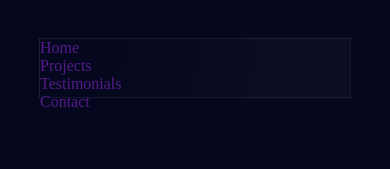
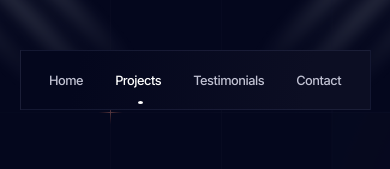
Before and after one commit to AzizMardonqulov/minemal-profil-website, a plain HTML site: page index.html in a window 390 px wide. Drawn offline with Linux system fonts and the light colour scheme; a web font is replaced by a local one.

Commit message:
add navbar style and reponsive in home page 🫡

```diff
--- a/index.html
+++ b/index.html
@@ -9,13 +9,14 @@
 <body>
     <div class="hader">
         <div class="hader-bg">
-            <img src="" alt="">
+            <img src="./img/spotlight.png" alt="">
+            <img src="./img/spotlight (1).png" alt="">
         </div>
         <div class="navbar">
             <div class="navbar-in">
                 <ul>
                     <li><a href="">Home</a></li>
-                    <li><a href="">Projects</a></li>
+                    <li><a class="active" href="">Projects</a></li>
                     <li><a href="">Testimonials</a></li>
                     <li><a href="">Contact</a></li>
                 </ul>
--- a/style.css
+++ b/style.css
@@ -1,3 +1,4 @@
+@import url('https://fonts.googleapis.com/css2?family=Cardo:ital,wght@0,400;0,700;1,400&family=Crimson+Text:ital,wght@0,400;0,600;0,700;1,400;1,600;1,700&family=Inter:ital,opsz,wght@0,14..32,100..900;1,14..32,100..900&family=Manrope:wght@200..800&family=Montserrat:ital,wght@0,100..900;1,100..900&family=Old+Standard+TT:ital,wght@0,400;0,700;1,400&family=PT+Sans+Narrow:wght@400;700&family=Poppins:ital,wght@0,100;0,200;0,300;0,400;0,500;0,600;0,700;0,800;0,900;1,100;1,200;1,300;1,400;1,500;1,600;1,700;1,800;1,900&family=Port+Lligat+Sans&family=Quicksand:wght@300..700&family=Rajdhani:wght@300;400;500;600;700&family=Roboto:ital,wght@0,100;0,300;0,400;0,500;0,700;0,900;1,100;1,300;1,400;1,500;1,700;1,900&family=Work+Sans:ital,wght@0,100..900;1,100..900&family=Yatra+One&display=swap');
 *{
     margin: 0;
     padding: 0;
@@ -13,25 +14,120 @@ li{
     list-style: none;
 }
 body{
-    background-image: url(./img/Vector\ \(1\).png);
+    width: 100%;
+    overflow-x: hidden;
+    /* background: url(./img/pattern.png) , #04071D ; */
+    background: #04071D;
 }
 .hader{
     width: 100%;
     height: 100vh;
     display: flex;
+    background-image: url(./img/grid-pattern.png) ;
     flex-direction: column;
-    background-color: #04071D;
+    position: relative;
 }
 .navbar{
     width: 100%;
-    height: 100px;
+    height: 150px;
     display: flex;
     justify-content: center;
-    align-items: center;
+    padding-top: 50px;
+}
+.hader-bg{
+    position:absolute;
+    width: 100%;
+    height: 100%;
+    z-index: -1;
+}
+
+.hader-bg img:first-child{
+    width: 40%;
+    position: absolute;
+    left: -5%;
+}
+.hader-bg img:last-child{
+    width: 40%;
+    position: absolute;
+    right: -5%;
 }
 .navbar-in{
-    width: 80%;
-    height: 60px;
+    width: 500px;
+    height: 80px;
+    align-items: center;
+    justify-content: center;
+    display: flex;
     background: linear-gradient(103.4deg, #04071D 16.66%, #0C0E23 81.61%);
     border: 1px solid rgba(105, 113, 162, 0.16);
+
 }
+.navbar-in ul{
+    display: flex;
+    justify-content: center;
+    gap: 2rem;
+}
+.navbar-in ul li a{
+    font-family: Inter;
+    font-weight: 500;
+    font-size: 16px;
+    line-height: 110.00000000000001%;
+    letter-spacing: -0.48px;
+    vertical-align: middle;
+    color: rgba(193, 194, 211, 1);
+}
+.active{
+    color: rgba(255, 255, 255, 1) !important;
+    position: relative;
+}
+.active::before{
+    content: "";
+    width: 5px;
+    height: 3px;
+    border-radius: 50%;
+    background-color: rgba(255, 255, 255, 1);
+    position: absolute;
+    left: 50%;
+    bottom: -1rem;
+}
+@media only screen and (max-width:778px) {
+  .hader-bg img:first-child{
+    left: 0;
+  }
+  .hader-bg img:last-child{
+    right: 0;
+  }
+    .navbar-in{
+    width: 90%;
+  }
+
+}
+@media only screen and (max-width:496px) {
+    .navbar-in{
+        width: 90%;
+    }
+    .navbar-in ul{
+        width: 100%;
+    }
+    .navbar-in ul li a{
+        font-size: 1rem;
+    }
+}
+@media only screen and (max-width:456px) {
+    .navbar-in{
+        height: 60px;
+    }
+    .navbar-in ul li a{
+        font-size: 0.9rem;
+
+    }
+}
+@media only screen and (max-width:436px) {
+    .navbar-in ul li a{
+        font-size: 0.8rem;
+    }
+}
+@media only screen and (max-width:374px) {
+    .navbar-in ul li a{
+        font-size: 0.7rem;
+    }
+}
```
Also changed, not shown: img/Vector (1).png (deleted), img/grid-pattern.png (added), img/pattern.png (added), img/section input (1).png (deleted), img/spotlight (1).png (added), img/spotlight.png (added).
